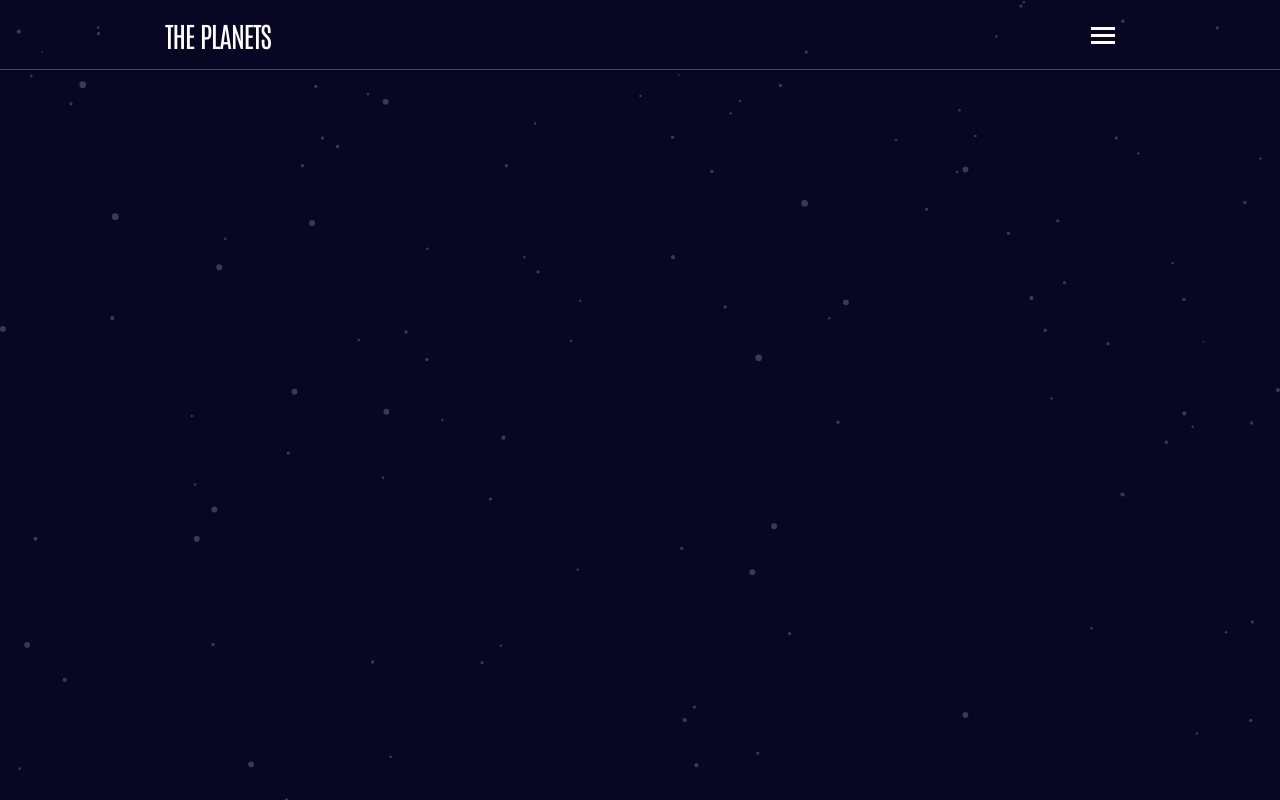
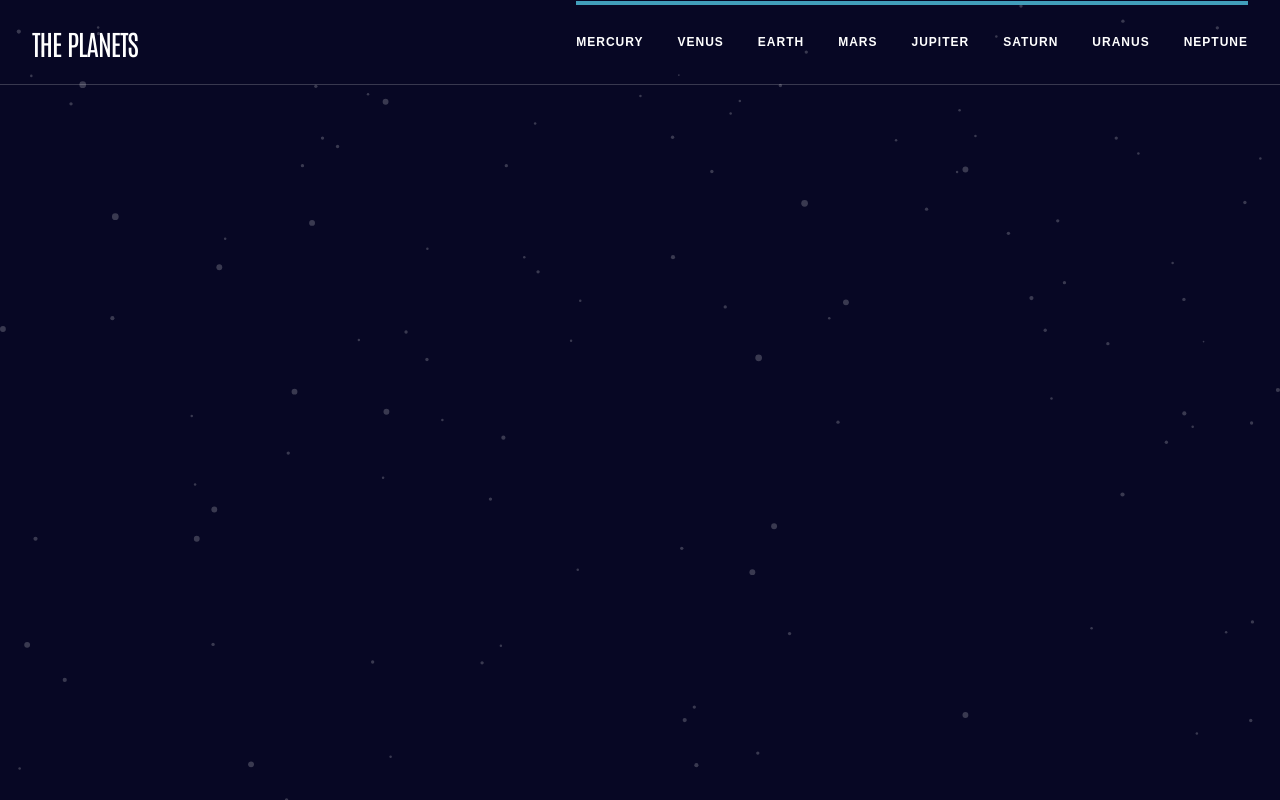
Before and after one commit to davidkadaria/planets-fact, a React (Create React App) app: page / in a window 1280 px wide. Built offline with nearby package versions, Linux system fonts and the light colour scheme; a web font is replaced by a local one.

Commit message:
Modify Header styles: add responsive css rules

```diff
--- a/src/components/Header/Header.css
+++ b/src/components/Header/Header.css
@@ -52,11 +52,8 @@
 	height: 100vh;
 	position: absolute;
 	left: -100%;
-	display: flex;
-	flex-direction: column;
-	justify-content: flex-start;
-	align-items: flex-start;
 	padding-inline: var(--padding-x);
+	padding-top: 24px;
 	background-color: var(--dark);
 	color: var(--white);
 	opacity: 0;
@@ -71,6 +68,7 @@
 .Header__nav-list {
 	width: 100%;
 	list-style: none;
+	position: relative;
 }
 
 .Header__nav-item {
@@ -85,6 +83,7 @@
 	font-size: 16px;
 	line-height: 25px;
 	letter-spacing: 1.36364px;
+	cursor: pointer;
 }
 
 .Header__nav-item::before {
@@ -119,3 +118,112 @@
 	height: 20px;
 	border-radius: 50%;
 }
+
+@media (min-width: 768px) {
+	.Header::after {
+		content: '';
+		width: 100%;
+		height: 1px;
+		display: block;
+		position: absolute;
+		bottom: 0;
+		left: 0;
+		background-color: var(--white);
+		opacity: 0.2;
+	}
+
+	.Header__topbar {
+		height: initial;
+		justify-content: center;
+		padding-top: 32px;
+		padding-bottom: 40px;
+	}
+
+	.Header__topbar::after {
+		display: none;
+	}
+
+	.Header__menu-toggle {
+		display: none;
+	}
+
+	.Header__nav {
+		width: 100%;
+		height: initial;
+		position: initial;
+		padding-top: 0;
+		background-color: transparent;
+		opacity: 1;
+	}
+
+	.Header__nav-list {
+		display: flex;
+		justify-content: space-between;
+	}
+
+	.Header__nav-item {
+		width: initial;
+		position: initial;
+		display: initial;
+		padding-block: 0;
+		padding-bottom: 28px;
+		font-size: 12px;
+		letter-spacing: 1px;
+	}
+
+	.Header__nav-item::before {
+		display: none;
+	}
+
+	.Header__nav-item::after {
+		display: none;
+	}
+
+	.Header__nav-item-color {
+		display: none;
+	}
+}
+
+@media (min-width: 1024px) {
+	.Header {
+		height: 85px;
+		display: flex;
+		justify-content: space-between;
+		align-items: center;
+		padding-inline: 32px;
+	}
+
+	.Header__topbar {
+		width: auto;
+		padding: 0;
+	}
+
+	.Header__topbar::after {
+		display: none;
+	}
+
+	.Header__menu-toggle {
+		display: none;
+	}
+
+	.Header__nav {
+		width: auto;
+		padding: 0;
+	}
+
+	.Header__nav-list {
+		gap: 34px;
+	}
+
+	.Header__nav-item {
+		padding: 0;
+	}
+
+	.Header__nav-item::before {
+		display: block;
+		height: 4px;
+		top: calc(-100% - 4px);
+		background-color: var(--moonstone);
+		opacity: 1;
+	}
+}
```
